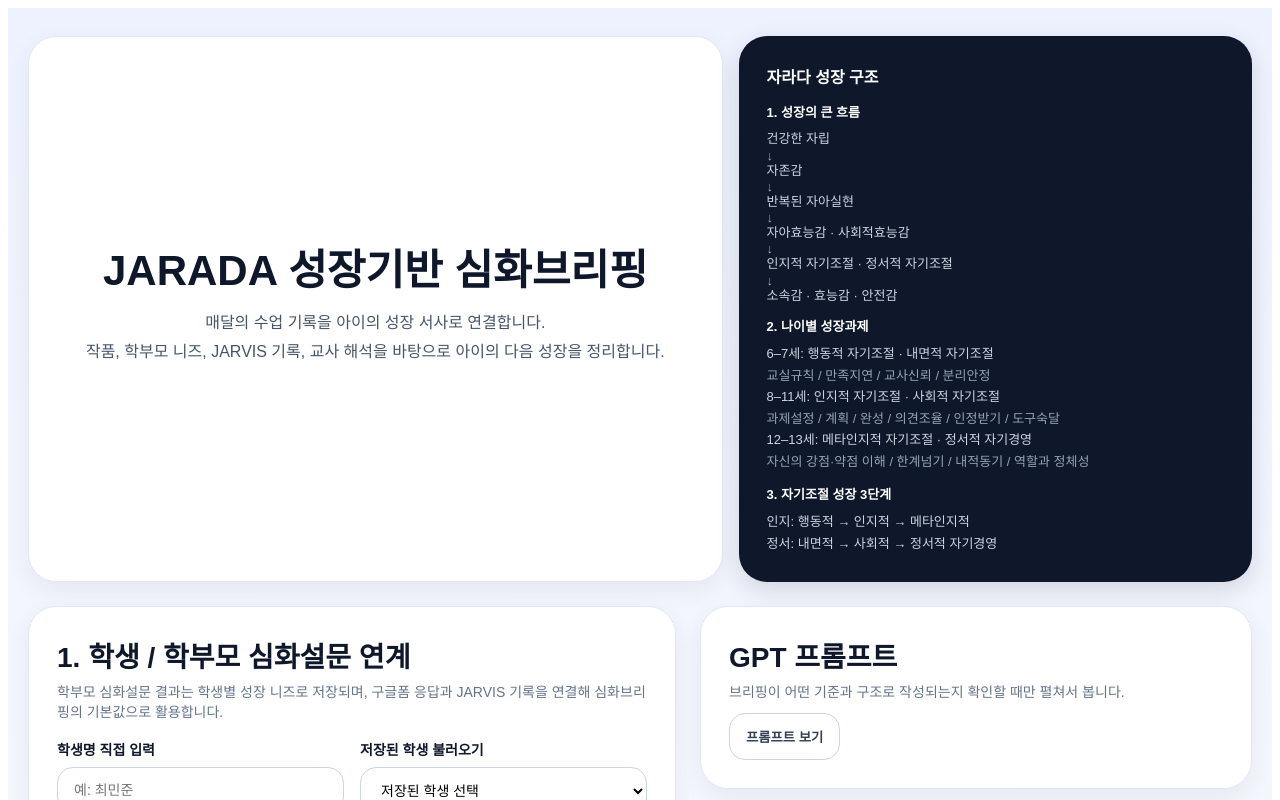
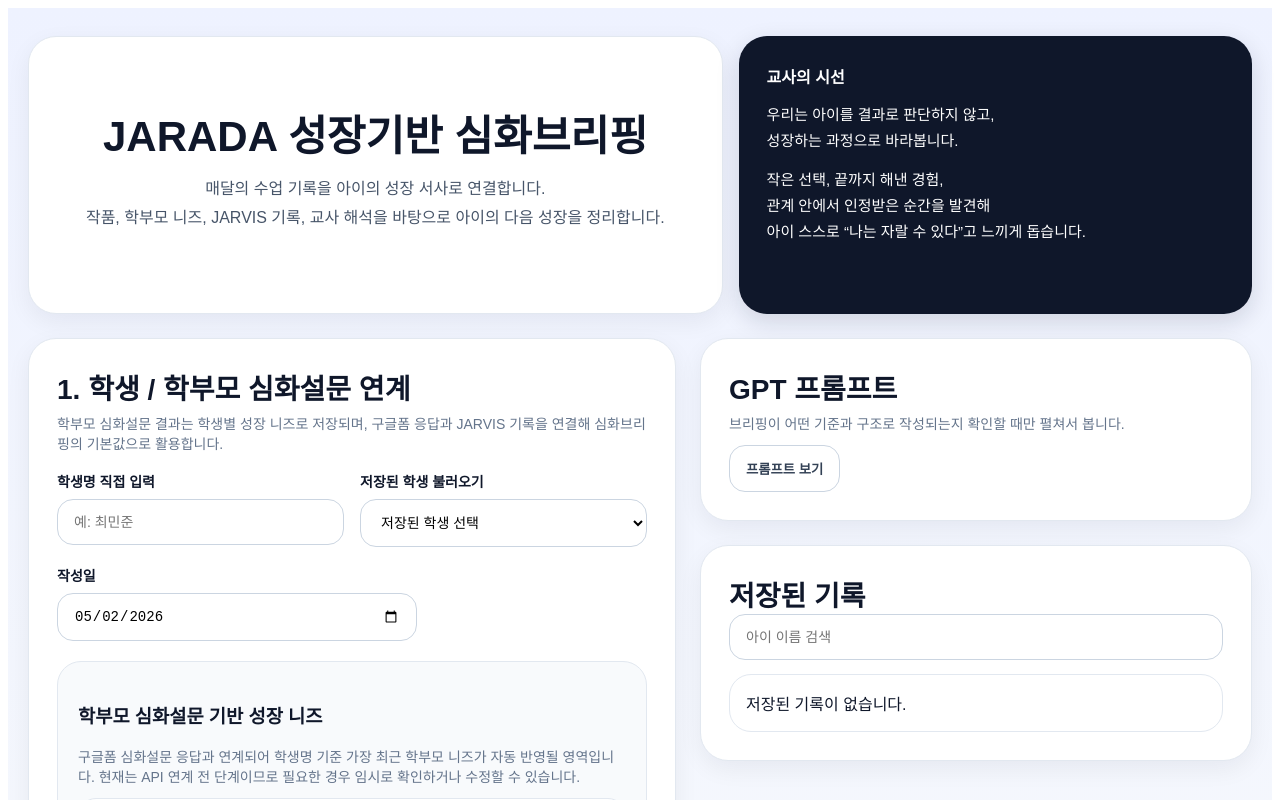
Before and after one commit to jaradaboys/jarada-briefing-2, a React (Vite) app: page / in a window 1280 px wide. Shown: the top 800 px of the page. Built offline with nearby package versions, Linux system fonts and the light colour scheme.

Commit message:
Update App.jsx

```diff
--- a/src/App.jsx
+++ b/src/App.jsx
@@ -2177,57 +2177,21 @@ alert(`${incoming.length}개의 JARVIS 관찰일지를 불러왔고, 기본값
           </div>
 
           <div style={styles.darkCard}>
-          <div style={{ fontWeight: 800, marginBottom: 14 }}>자라다 성장 구조</div>
-          <div style={{ display: "grid", gap: 12, lineHeight: 1.65, fontSize: 13 }}>
+         <div style={{ fontWeight: 800, marginBottom: 14 }}>교사의 시선</div>
+
+<div style={{ display: "grid", gap: 12, lineHeight: 1.75, fontSize: 15 }}>
   <div>
-  <strong>1. 성장의 큰 흐름</strong>
-<div
-  style={{
-    marginTop: 8,
-    color: "#cbd5e1",
-    display: "grid",
-    gap: 1,
-    lineHeight: 1.25,
-  }}
->
-  <div>건강한 자립</div>
-  <div style={{ color: "#94a3b8", lineHeight: 1 }}>↓</div>
-  <div>자존감</div>
-  <div style={{ color: "#94a3b8", lineHeight: 1 }}>↓</div>
-  <div>반복된 자아실현</div>
-  <div style={{ color: "#94a3b8", lineHeight: 1 }}>↓</div>
-  <div>자아효능감 · 사회적효능감</div>
-  <div style={{ color: "#94a3b8", lineHeight: 1 }}>↓</div>
-  <div>인지적 자기조절 · 정서적 자기조절</div>
-  <div style={{ color: "#94a3b8", lineHeight: 1 }}>↓</div>
-  <div>소속감 · 효능감 · 안전감</div>
-</div>
+    우리는 아이를 결과로 판단하지 않고,
+    <br />
+    성장하는 과정으로 바라봅니다.
   </div>
 
   <div>
-    <strong>2. 나이별 성장과제</strong>
-    <div style={{ marginTop: 6, color: "#cbd5e1" }}>
-      6–7세: 행동적 자기조절 · 내면적 자기조절
-      <br />
-      <span style={{ color: "#94a3b8" }}>교실규칙 / 만족지연 / 교사신뢰 / 분리안정</span>
-      <br />
-      8–11세: 인지적 자기조절 · 사회적 자기조절
-      <br />
-      <span style={{ color: "#94a3b8" }}>과제설정 / 계획 / 완성 / 의견조율 / 인정받기 / 도구숙달</span>
-      <br />
-      12–13세: 메타인지적 자기조절 · 정서적 자기경영
-      <br />
-      <span style={{ color: "#94a3b8" }}>자신의 강점·약점 이해 / 한계넘기 / 내적동기 / 역할과 정체성</span>
-    </div>
-  </div>
-
-  <div>
-    <strong>3. 자기조절 성장 3단계</strong>
-    <div style={{ marginTop: 6, color: "#cbd5e1" }}>
-      인지: 행동적 → 인지적 → 메타인지적
-      <br />
-      정서: 내면적 → 사회적 → 정서적 자기경영
-    </div>
+    작은 선택, 끝까지 해낸 경험,
+    <br />
+    관계 안에서 인정받은 순간을 발견해
+    <br />
+    아이 스스로 “나는 자랄 수 있다”고 느끼게 돕습니다.
   </div>
 </div>
           </div>
```
